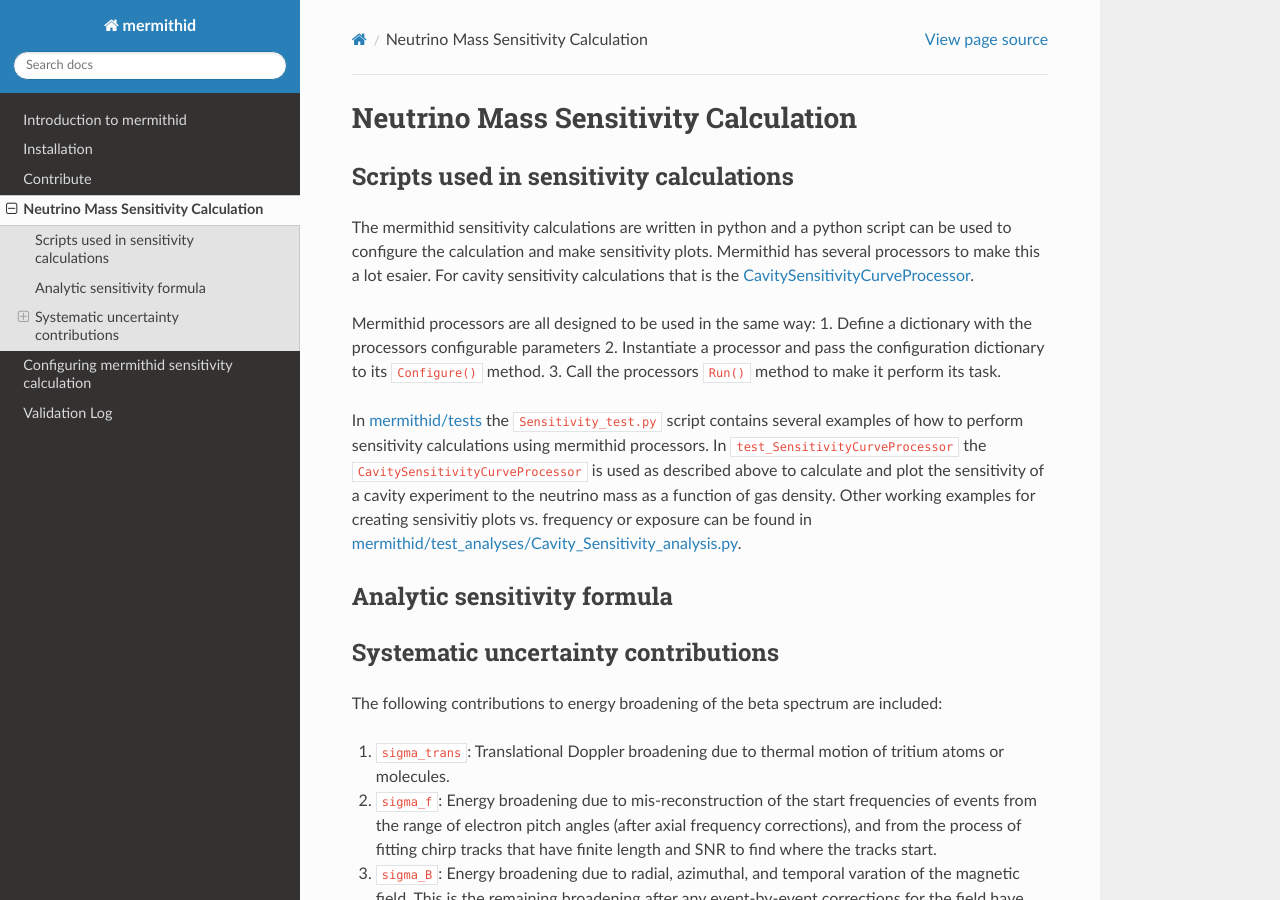
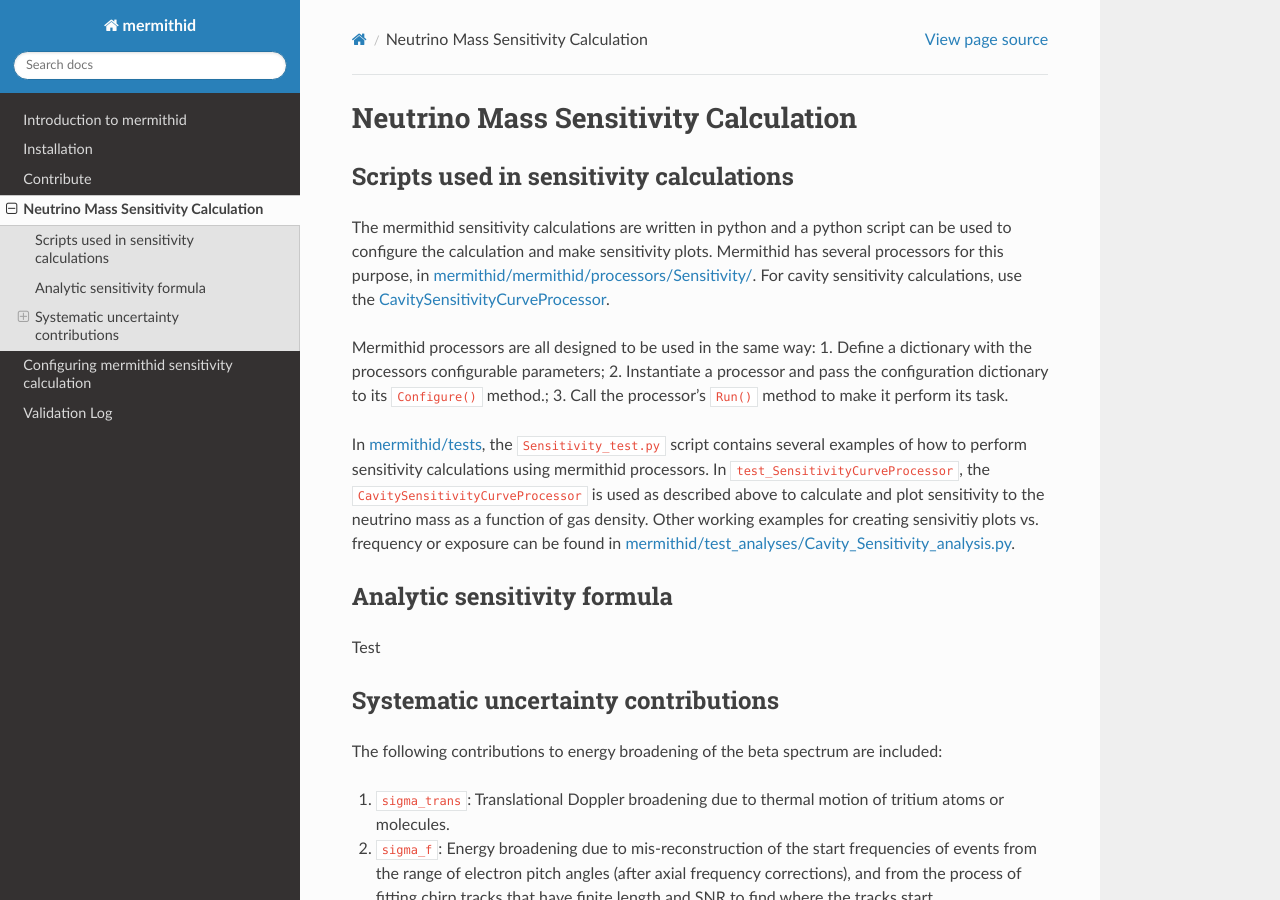
Before and after one commit to project8/mermithid, a Sphinx documentation site: the page built from documentation/sensitivity.rst, in a window 1280 px wide and 900 px high. Built offline with Sphinx 7.4.7 and the Read the Docs theme 2.0.0, drawn with Linux system fonts in a browser that asks for light colours; pages that are not in the unit, such as notebooks, are missing from menus.

Commit message:
Clean section on Scripts used in sensitivity calculations

```diff
--- a/documentation/sensitivity.rst
+++ b/documentation/sensitivity.rst
@@ -7,16 +7,17 @@ Scripts used in sensitivity calculations
 ----------------------------------
 
 The mermithid sensitivity calculations are written in python and a python script can be used to configure the calculation and make sensitivity plots.
-Mermithid has several processors to make this a lot esaier. For cavity sensitivity calculations that is the `CavitySensitivityCurveProcessor`_.
+Mermithid has several processors for this purpose, in `mermithid/mermithid/processors/Sensitivity/`_. For cavity sensitivity calculations, use the `CavitySensitivityCurveProcessor`_.
 
+.. _mermithid/mermithid/processors/Sensitivity/: https://github.com/project8/mermithid/tree/feature/sensitivity_curve/mermithid/processors/Sensitivity
 .. _CavitySensitivityCurveProcessor: https://github.com/project8/mermithid/blob/feature/sensitivity_curve/mermithid/processors/Sensitivity/CavitySensitivityCurveProcessor.py
 
 Mermithid processors are all designed to be used in the same way:
-1. Define a dictionary with the processors configurable parameters
-2. Instantiate a processor and pass the configuration dictionary to its ``Configure()`` method.
-3. Call the processors ``Run()`` method to make it perform its task.
+1. Define a dictionary with the processors configurable parameters;
+2. Instantiate a processor and pass the configuration dictionary to its ``Configure()`` method.;
+3. Call the processor's ``Run()`` method to make it perform its task.
 
-In `mermithid/tests`_ the ``Sensitivity_test.py`` script contains several examples of how to perform sensitivity calculations using mermithid processors. In ``test_SensitivityCurveProcessor`` the ``CavitySensitivityCurveProcessor`` is used as described above to calculate and plot the sensitivity of a cavity experiment to the neutrino mass as a function of gas density.
+In `mermithid/tests`_, the ``Sensitivity_test.py`` script contains several examples of how to perform sensitivity calculations using mermithid processors. In ``test_SensitivityCurveProcessor``, the ``CavitySensitivityCurveProcessor`` is used as described above to calculate and plot sensitivity to the neutrino mass as a function of gas density.
 Other working examples for creating sensivitiy plots vs. frequency or exposure can be found in `mermithid/test_analyses/Cavity_Sensitivity_analysis.py`_.
 
 .. _mermithid/tests: https://github.com/project8/mermithid/blob/feature/sensitivity_curve/tests
@@ -25,7 +26,7 @@ Other working examples for creating sensivitiy plots vs. frequency or exposure c
 
 Analytic sensitivity formula
 ----------------------------------
-
+Test
 
 
 Systematic uncertainty contributions
```
